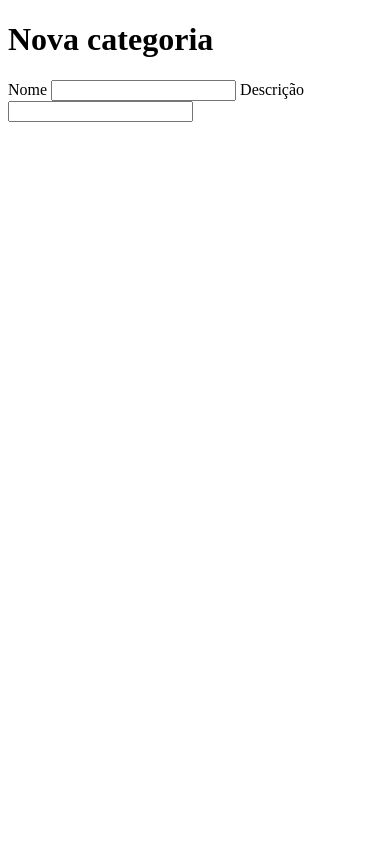
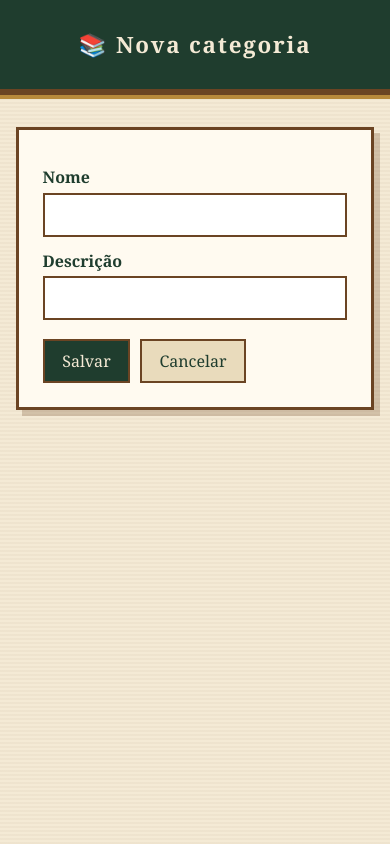
Before and after one commit to emilly-thauany-dias/bibliotec_ee, a Spring Boot app: page /categorias/nova in a window 390 px wide. Run offline with Spring Boot 4, Linux system fonts and the light colour scheme.

Commit message:
Semana 4

```diff
--- a/src/main/java/br/escola/bibliotec/controller/web/CategoriaController.java
+++ b/src/main/java/br/escola/bibliotec/controller/web/CategoriaController.java
@@ -2,13 +2,12 @@ package br.escola.bibliotec.controller.web;
 
 import br.escola.bibliotec.model.Categoria;
 import br.escola.bibliotec.service.CategoriaService;
+import jakarta.validation.Valid;
 import org.springframework.stereotype.Controller;
 import org.springframework.ui.Model;
+import org.springframework.validation.BindingResult;
 import org.springframework.web.bind.annotation.*;
 import org.springframework.web.servlet.mvc.support.RedirectAttributes;
-import jakarta.validation.Valid;
-import org.springframework.validation.BindingResult;
-
 
 import java.util.Optional;
 
@@ -36,14 +35,22 @@ public class CategoriaController {
 
     @PostMapping
     public String salvar(@Valid @ModelAttribute("categoria") Categoria categoria,
-                         BindingResult resultado) {
+                         BindingResult resultado,
+                         RedirectAttributes redirectAttributes) {
+        if (categoriaService.nomeJaExiste(categoria)){
+            resultado.rejectValue("nome", "nome.duplicado", "Categoria já existe.");
+            return "categorias/form";
+        }
         if (resultado.hasErrors()) {
             return "categorias/form";
         }
+
+        var mensagem = categoria.getId() == null ? "Categoria salva com sucesso!" : "Categoria atualizada com sucesso!";
+
         categoriaService.salvar(categoria);
+        redirectAttributes.addFlashAttribute("mensagem", mensagem);
         return "redirect:/categorias";
     }
-
 
 
     @GetMapping("/{id}/editar")
--- a/src/main/java/br/escola/bibliotec/repository/CategoriaRepository.java
+++ b/src/main/java/br/escola/bibliotec/repository/CategoriaRepository.java
@@ -4,7 +4,10 @@ import br.escola.bibliotec.model.Categoria;
 import org.springframework.data.jpa.repository.JpaRepository;
 
 import java.util.List;
+import java.util.Optional;
 
 public interface CategoriaRepository extends JpaRepository<Categoria, Long> {
     List<Categoria> findAllByOrderByNomeAsc();
+
+    Optional<Categoria> findByNomeIgnoreCase(String nome);
 }
--- a/src/main/resources/static/css/categorias.css
+++ b/src/main/resources/static/css/categorias.css
@@ -1,3 +1,131 @@
+:root {
+    --verde: #1f3d2e;
+    --verde-claro: #2f5a43;
+    --papel: #f4ead5;
+    --papel-escuro: #e9dbbc;
+    --madeira: #6b4423;
+    --tinta: #2b2118;
+    --dourado: #b8893b;
+}
+* { box-sizing: border-box; }
+body {
+    margin: 0;
+    min-height: 100vh;
+    font-family: Georgia, "Palatino Linotype", "Book Antiqua", serif;
+    color: var(--tinta);
+    background:
+            repeating-linear-gradient(0deg, rgba(107,68,35,.04) 0 2px, transparent 2px 4px),
+            var(--papel);
+}
+h1 {
+    margin: 0 0 2rem;
+    padding: 1.8rem 1rem;
+    text-align: center;
+    font-size: 2rem;
+    letter-spacing: .08em;
+    color: var(--papel);
+    background: var(--verde);
+    border-bottom: 6px solid var(--madeira);
+    box-shadow: 0 4px 0 var(--dourado);
+}
+h1::before { content: "📚 "; }
+table {
+    width: min(920px, 92%);
+    margin: 0 auto 3rem;
+    border-collapse: collapse;
+    background: #fffaf0;
+    border: 3px solid var(--madeira);
+    box-shadow: 6px 6px 0 rgba(107,68,35,.25);
+}
+caption {
+    caption-side: top;
+    padding: .6rem;
+    font-style: italic;
+    color: var(--madeira);
+}
+thead th {
+    padding: .9rem 1rem;
+    text-align: left;
+    text-transform: uppercase;
+    font-size: .85rem;
+    letter-spacing: .12em;
+    color: var(--papel);
+    background: var(--verde-claro);
+    border-bottom: 3px double var(--dourado);
+}
+tbody td {
+    padding: .85rem 1rem;
+    border-bottom: 1px solid #c9b88f;
+}
+tbody tr:nth-child(even) { background: var(--papel-escuro); }
+tbody tr:hover { background: #f1d9a0; }
+tbody td:first-child {
+    width: 4.5rem;
+    font-weight: bold;
+    text-align: center;
+    color: var(--madeira);
+    border-right: 2px solid #d9a3a3;
+}
+tbody td:nth-child(2) { font-weight: bold; color: var(--verde); }
+@media (max-width: 600px) {
+    h1 { font-size: 1.4rem; }
+    thead th, tbody td { padding: .6rem .5rem; font-size: .9rem; }
+}
+
+.barra { width: min(920px, 92%); margin: 0 auto 1rem; }
+
+.botao {
+    display: inline-block;
+    padding: .55rem 1.1rem;
+    font: inherit;
+    color: var(--papel);
+    background: var(--verde);
+    border: 2px solid var(--madeira);
+    text-decoration: none;
+    cursor: pointer;
+}
+.botao:hover { background: var(--verde-claro); }
+.botao-secundario { color: var(--verde); background: var(--papel-escuro); }
+
+.formulario {
+    width: min(520px, 92%);
+    margin: 0 auto 3rem;
+    padding: 1.5rem;
+    background: #fffaf0;
+    border: 3px solid var(--madeira);
+    box-shadow: 6px 6px 0 rgba(107,68,35,.25);
+}
+.formulario label {
+    display: block;
+    margin: .8rem 0 .3rem;
+    font-weight: bold;
+    color: var(--verde);
+}
+.formulario input[type=text] {
+    width: 100%;
+    padding: .55rem;
+    font: inherit;
+    border: 2px solid var(--madeira);
+    background: #fff;
+}
+div.acoes { display: flex; gap: .6rem; margin-top: 1.2rem; }
+
+.botao-pequeno { padding: .25rem .7rem; font-size: .85rem; }
+.botao-perigo { background: #8b2e2e; border-color: #5c1c1c; }
+.botao-perigo:hover { background: #a63a3a; }
+
+td.acoes form { display: inline; }
+td.acoes .botao { margin-right: .3rem; }
+
+.mensagem {
+    width: min(920px, 92%);
+    margin: 0 auto 1rem;
+    padding: .7rem 1rem;
+    color: var(--verde);
+    background: #dcebd2;
+    border-left: 6px solid var(--verde-claro);
+}
+
 .erro {
     margin: .3rem 0 0;
     color: #b3402a;
--- a/src/main/resources/templates/categorias/form.html
+++ b/src/main/resources/templates/categorias/form.html
@@ -12,35 +12,22 @@
 
 <form class="formulario" th:action="@{/categorias}"
       th:object="${categoria}" method="post">
+    <div th:if="${#fields.hasAnyErrors()}">
+        <ul style="margin-left: -20px;" >
+            <li class="erro" th:each="erro : ${#fields.allErrors()}" th:text="${erro}"></li>
+        </ul>
+    </div>
     <input type="hidden" th:field="*{id}">
 
     <label for="nome">Nome</label>
-
-    <input type="text"
-           id="nome"
-           th:field="*{nome}"
-           th:errorclass="campo-erro">
-
-    <p class="erro"
-       th:if="${#fields.hasErrors('nome')}"
-       th:errors="*{nome}">
-        Erro no nome
-    </p>
-
+    <input type="text" id="nome" name="nome" th:field="*{nome}" th:errorclass="campo-erro">
 
     <label for="descricao">Descrição</label>
+    <input type="text" id="descricao" name="descricao" th:field="*{descricao}" th:errorclass="campo-erro">
 
-    <input type="text"
-           id="descricao"
-           th:field="*{descricao}"
-           th:errorclass="campo-erro">
-
-    <p class="erro"
-       th:if="${#fields.hasErrors('descricao')}"
-       th:errors="*{descricao}">
-        Erro na descrição
-    </p>
-
+    <div class="acoes">
+        <button type="submit" class="botao">Salvar</button>
+        <a class="botao botao-secundario" th:href="@{/categorias}">Cancelar</a>
     </div>
 </form>
 </body>
```
Also changed, not shown: src/main/java/br/escola/bibliotec/model/Categoria.java (+2 -5 lines), src/main/java/br/escola/bibliotec/service/CategoriaService.java (+12 -0 lines).
